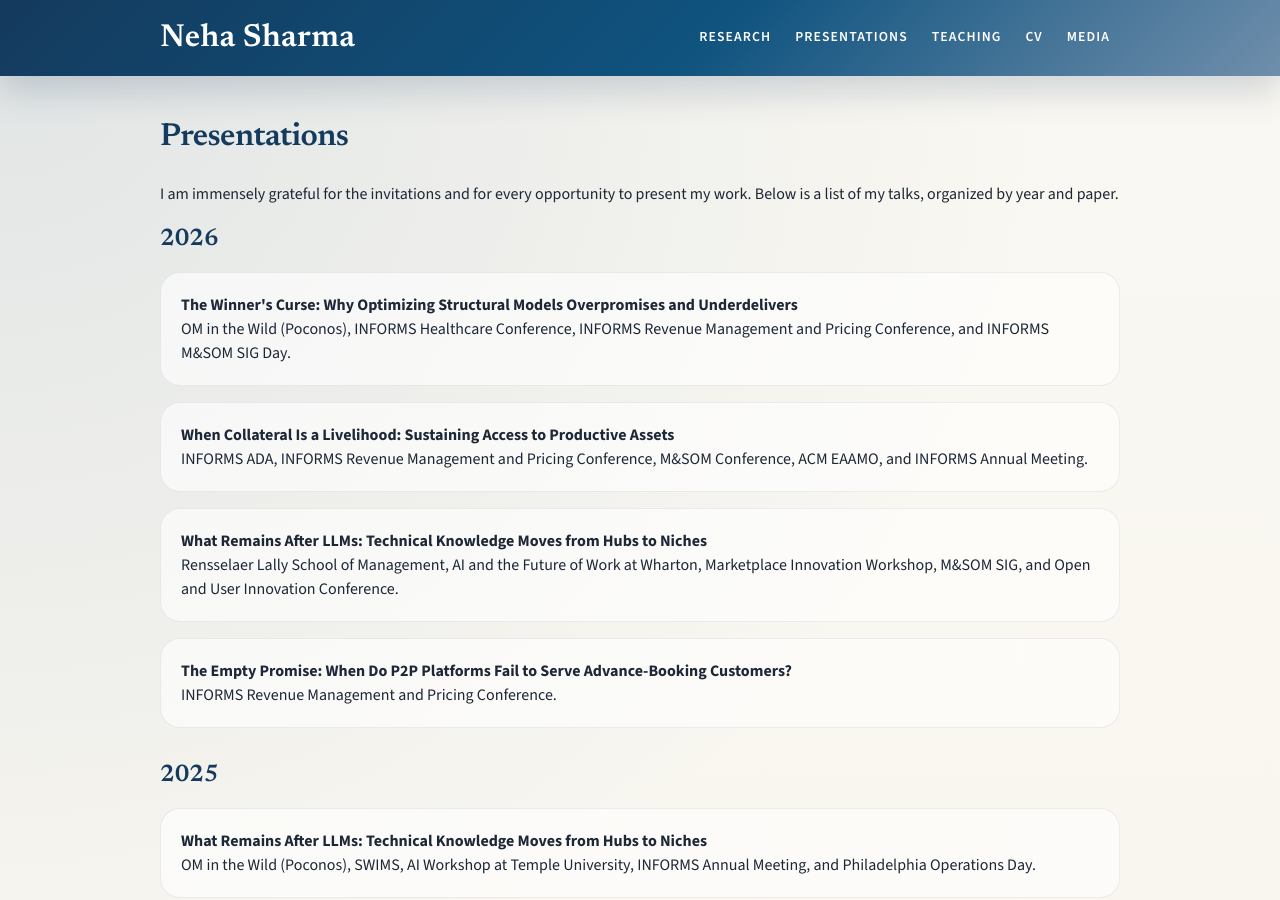
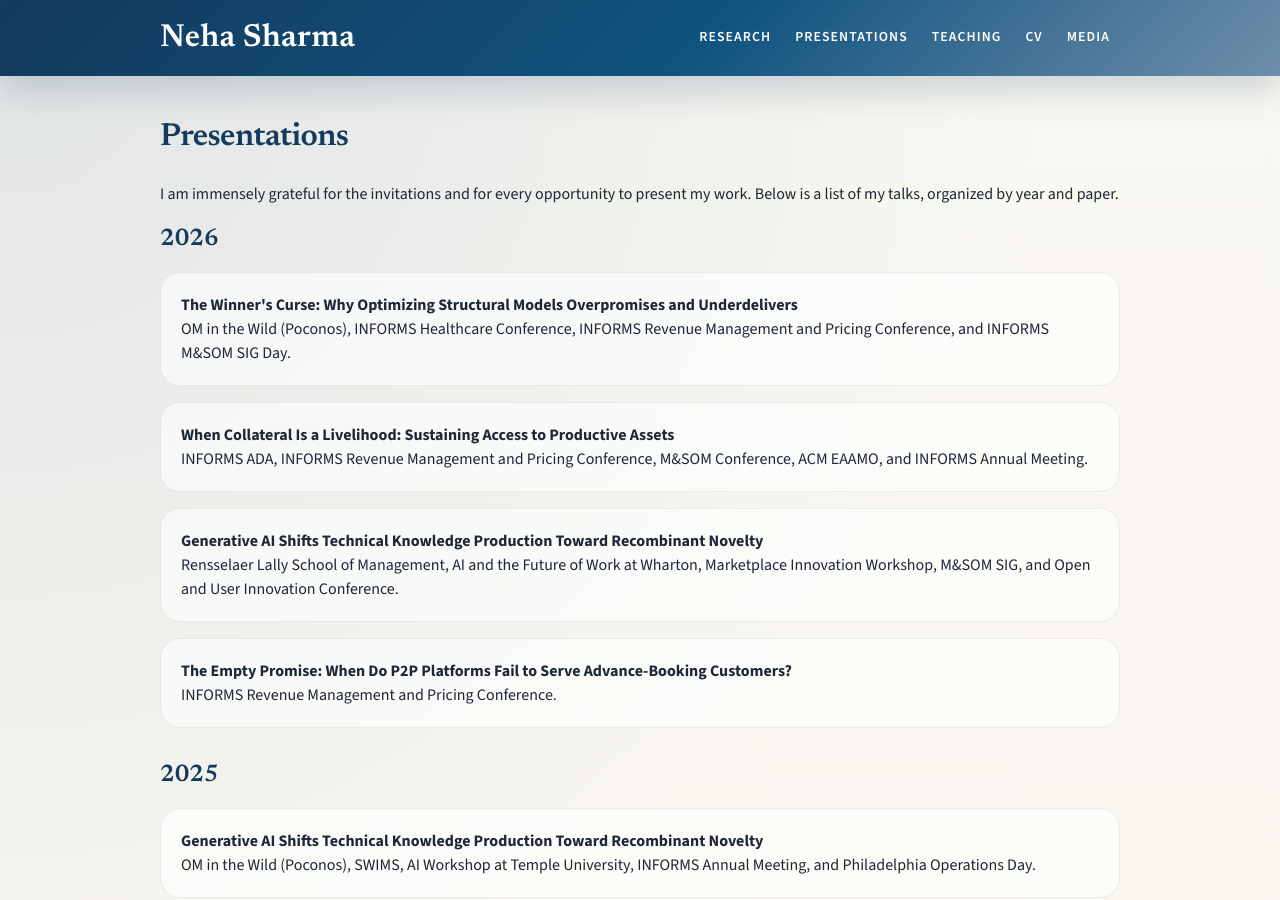
Before and after one commit to neha-sharma-research/neha-sharma-research.github.io, a Jekyll site: the page built from presentations.md, in a window 1280 px wide and 900 px high. Built offline with Jekyll 4.4.1, drawn with Linux system fonts in a browser that asks for light colours.

Commit message:
Standardize recombinant novelty paper title

```diff
--- a/_data/updates.yml
+++ b/_data/updates.yml
@@ -8,7 +8,7 @@
 - period: "July 12, 2026"
   summary: >-
     Our papers "The Winner's Curse: Why Optimizing Structural Models Overpromises
-    and Underdelivers" and "What Remains After LLMs: Technical Knowledge Moves
-    from Hubs to Niches" were selected for presentation at the 2026 INFORMS
-    M&SOM SIG Day at Harvard Business School.
+    and Underdelivers" and "Generative AI Shifts Technical Knowledge Production
+    Toward Recombinant Novelty" were selected for presentation at the 2026
+    INFORMS M&SOM SIG Day at Harvard Business School.
   url: "https://www.hbs.edu/about/research/msom-conference-2026/program"
--- a/presentations.md
+++ b/presentations.md
@@ -11,14 +11,14 @@ I am immensely grateful for the invitations and for every opportunity to present
 <ul class="research-list presentation-list">
   <li><b>The Winner's Curse: Why Optimizing Structural Models Overpromises and Underdelivers</b><br>OM in the Wild (Poconos), INFORMS Healthcare Conference, INFORMS Revenue Management and Pricing Conference, and INFORMS M&amp;SOM SIG Day.</li>
   <li><b>When Collateral Is a Livelihood: Sustaining Access to Productive Assets</b><br>INFORMS ADA, INFORMS Revenue Management and Pricing Conference, M&amp;SOM Conference, ACM EAAMO, and INFORMS Annual Meeting.</li>
-  <li><b>What Remains After LLMs: Technical Knowledge Moves from Hubs to Niches</b><br>Rensselaer Lally School of Management, AI and the Future of Work at Wharton, Marketplace Innovation Workshop, M&amp;SOM SIG, and Open and User Innovation Conference.</li>
+  <li><b>Generative AI Shifts Technical Knowledge Production Toward Recombinant Novelty</b><br>Rensselaer Lally School of Management, AI and the Future of Work at Wharton, Marketplace Innovation Workshop, M&amp;SOM SIG, and Open and User Innovation Conference.</li>
   <li><b>The Empty Promise: When Do P2P Platforms Fail to Serve Advance-Booking Customers?</b><br>INFORMS Revenue Management and Pricing Conference.</li>
 </ul>
 
 <h2>2025</h2>
 
 <ul class="research-list presentation-list">
-  <li><b>What Remains After LLMs: Technical Knowledge Moves from Hubs to Niches</b><br>OM in the Wild (Poconos), SWIMS, AI Workshop at Temple University, INFORMS Annual Meeting, and Philadelphia Operations Day.</li>
+  <li><b>Generative AI Shifts Technical Knowledge Production Toward Recombinant Novelty</b><br>OM in the Wild (Poconos), SWIMS, AI Workshop at Temple University, INFORMS Annual Meeting, and Philadelphia Operations Day.</li>
   <li><b>Partial Information in Fork&ndash;Join Operations: Evidence from Multi-Brand Cloud Kitchens</b><br>Social Impact, Sustainability, and the Environment at the Warrington School of Business and the BAAICB Conference at Johns Hopkins Carey School of Business.</li>
 </ul>
 
```
Also changed, not shown: _papers/what-remains-after-llms.md (+1 -1 lines), research.md (+1 -1 lines).
